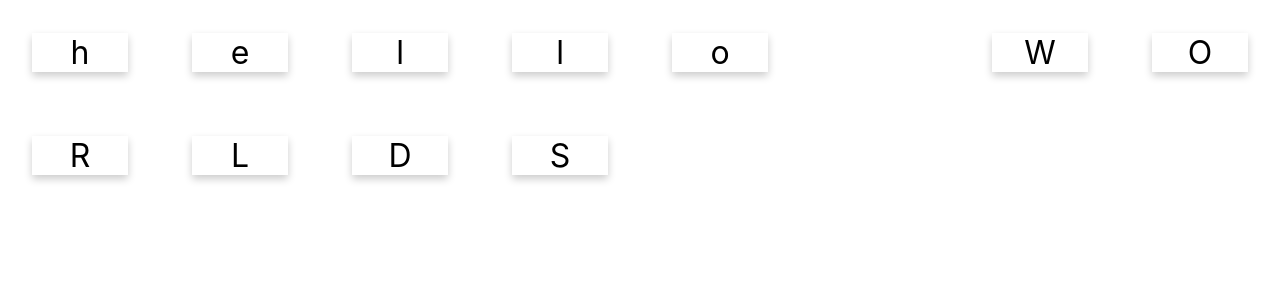
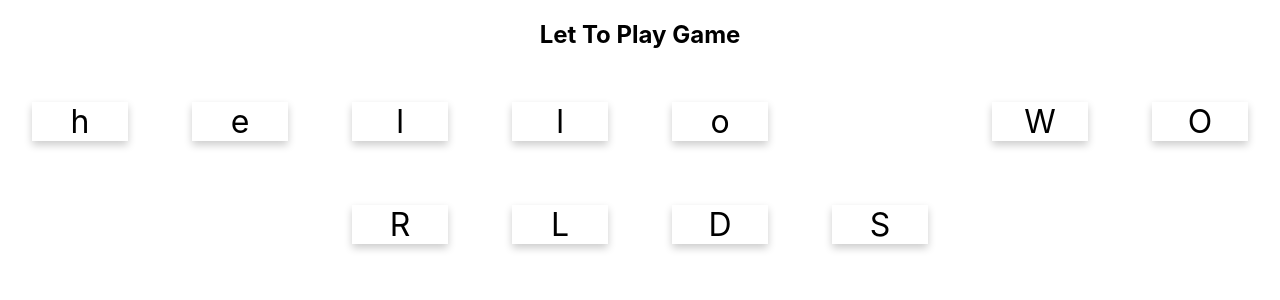
Before and after one commit to Pichaya98/3SA03-6010110695, a React (Create React App) app: page / in a window 1280 px wide. Shown: the top 300 px of the page. Built offline with nearby package versions, Linux system fonts and the light colour scheme.

Commit message:
game logic

```diff
--- a/src/App.css
+++ b/src/App.css
@@ -46,3 +46,7 @@
     transform: rotate(360deg);
   }
 }
+
+#welcom{
+  background-color:red;
+}
--- a/src/App.js
+++ b/src/App.js
@@ -7,8 +7,12 @@
 class App extends Component {
   render() {
     return (
-      <div>
+      <div className = "App">
+        <h2 id="welcome">Let To Play Game</h2>
+        {
         <WordCard value="hello WORLDS"/>
+        }
+        <h2 id="result"></h2>
       </div>
     );
 
```
